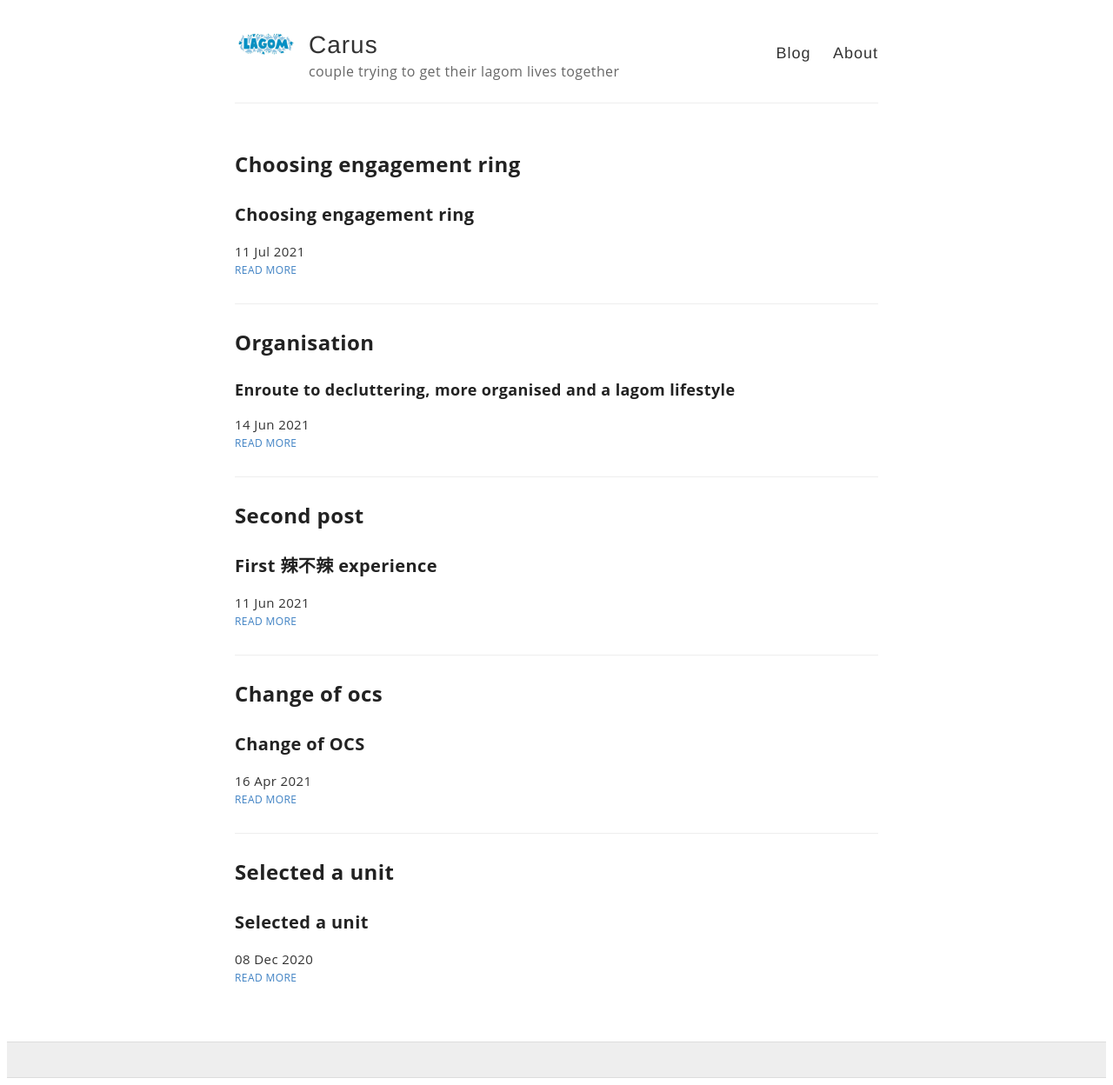
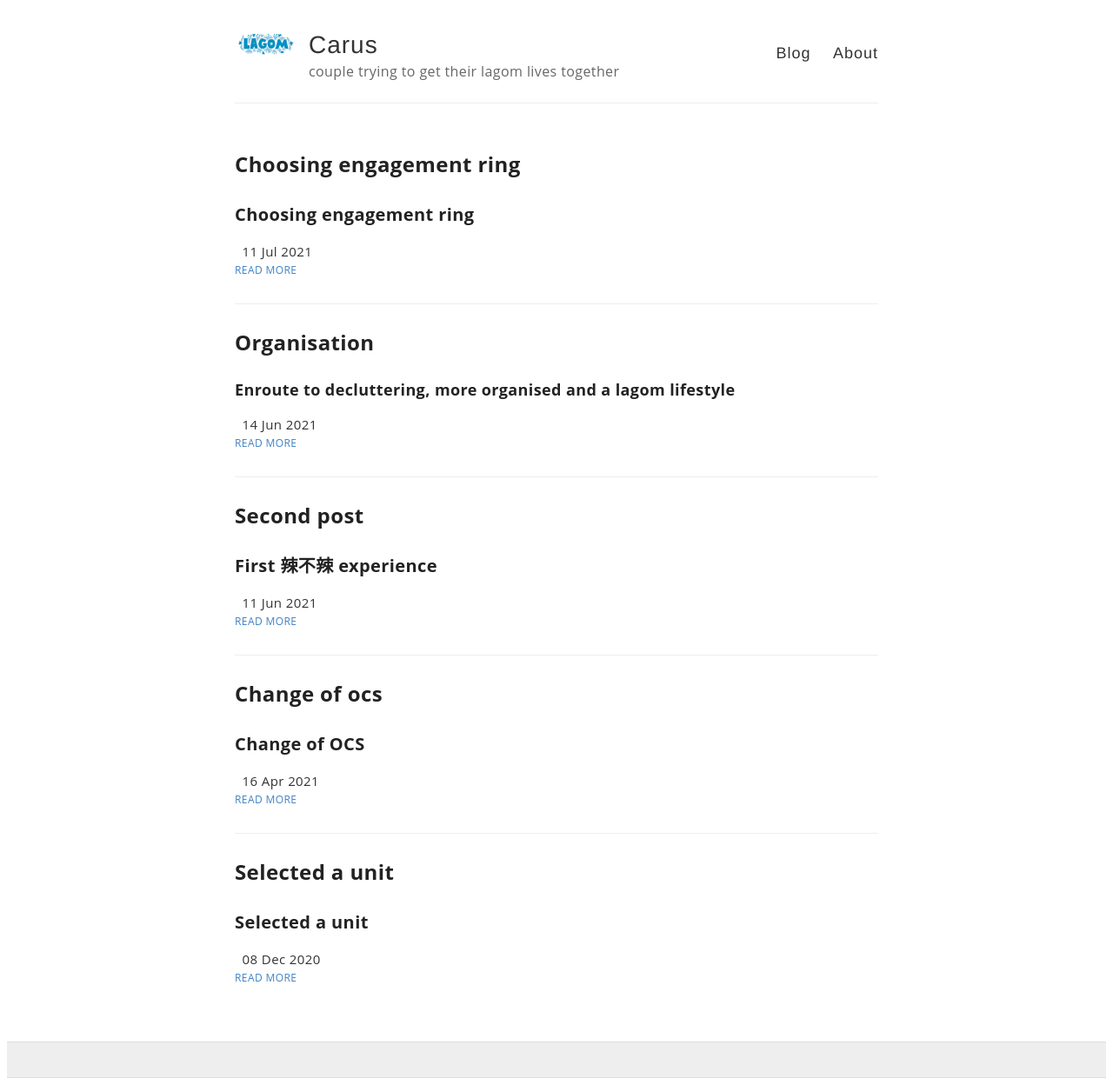
Before and after one commit to ourcarus/casadelagom, a Jekyll site: the page built from index.html, in a window 1280 px wide. Shown: the whole page at 87% size. Built offline with Jekyll 4.4.1, drawn with Linux system fonts in a browser that asks for light colours.

Commit message:
Update index.html

```diff
--- a/index.html
+++ b/index.html
@@ -9,7 +9,7 @@ published: true
       <h1><a href="{{ site.baseurl }}{{ post.url }}">{{ post.title }}</a></h1>
 
       <div class="entry">
-        {{ post.excerpt }} {{post.date | date_to_string}} &nbsp;
+        {{ post.excerpt }} &nbsp; {{post.date | date_to_string}}
       </div>
 
       <a href="{{ site.baseurl }}{{ post.url }}" class="read-more">Read More</a>
```
